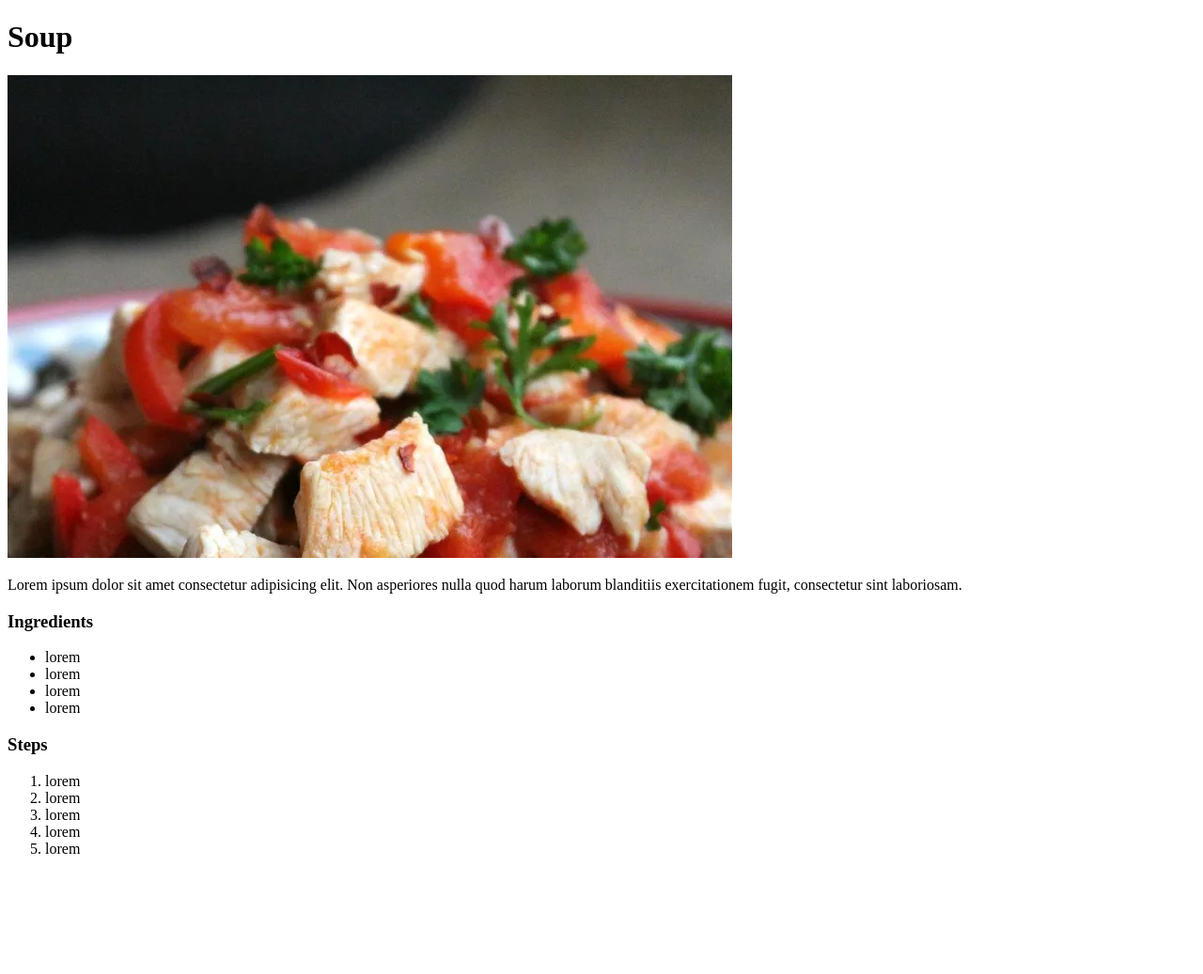
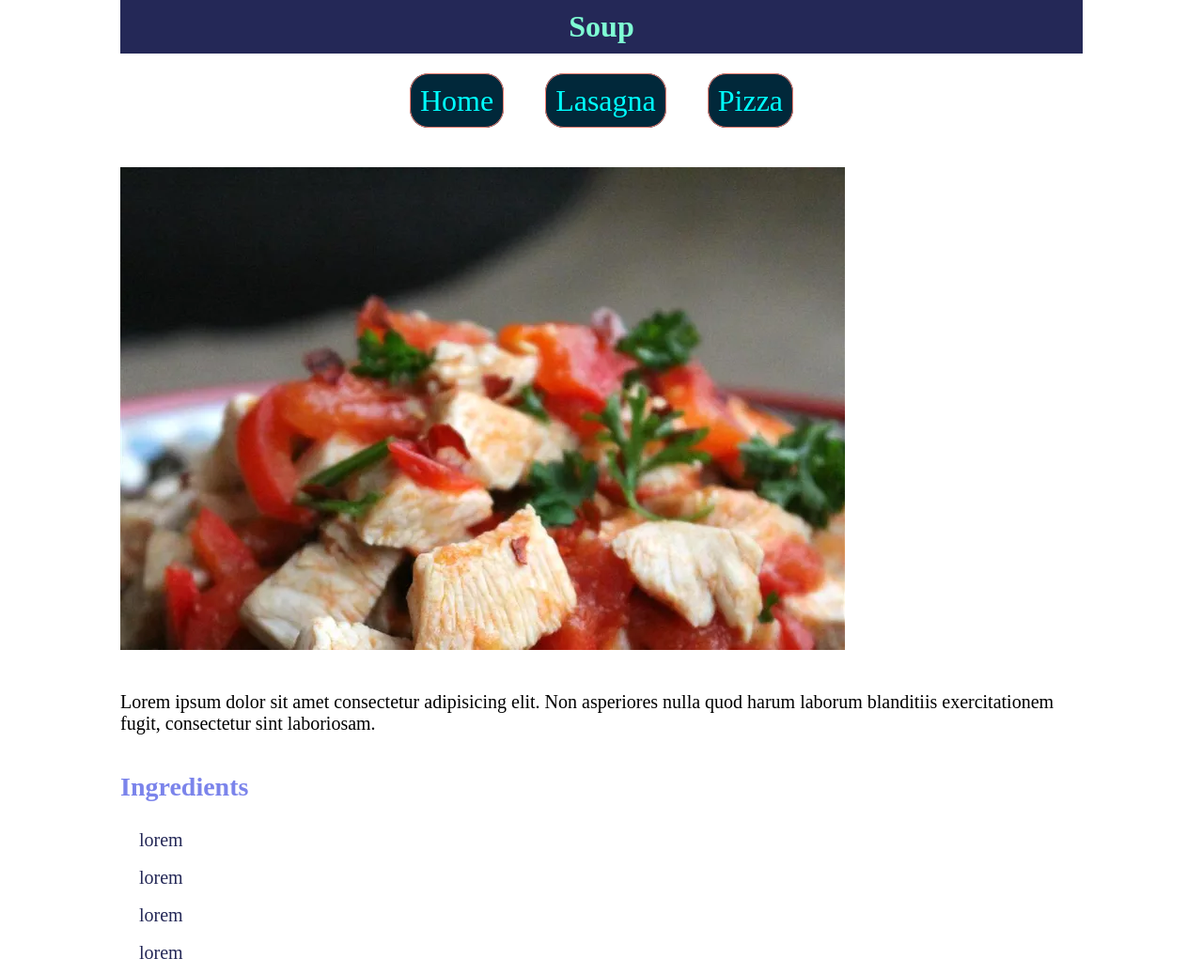
Before and after one commit to sanuarKhan/odin-recipes, a plain HTML site: page recipes/soup.html in a window 1280 px wide. Shown: the top 1037 px of the page at 94% size. Before the commit the page ends 929 px from the top, so only its background shows below. Drawn offline with Linux system fonts and the light colour scheme.

Commit message:
style added
avarage styled have added to all html files.

```diff
--- a/recipes/soup.html
+++ b/recipes/soup.html
@@ -4,20 +4,28 @@
     <meta charset="UTF-8">
     <meta name="viewport" content="width=device-width, initial-scale=1.0">
     <title>Soup</title>
+    <link rel="stylesheet" href="./styles.css">
 </head>
 <body>
-    <h1>Soup</h1>
-    <img src="/images/img1.webp" alt="">
-    <p>Lorem ipsum dolor sit amet consectetur adipisicing elit. Non asperiores nulla quod harum laborum blanditiis exercitationem fugit, consectetur sint laboriosam.</p>
-    <h3>Ingredients</h3>
-    <ul>
+    <div class="container">
+
+        <h1 class="title">Soup</h1>
+        <ul class="menuList">
+            <li><a href="../index.html">Home</a></li>
+            <li><a href="./lasagna.html">Lasagna</a></li>
+            <li><a href="./pizza.html">Pizza</a></li>
+        </ul>
+        <img class="foodImg" src="/images/img1.webp" alt="">
+        <p class="text">Lorem ipsum dolor sit amet consectetur adipisicing elit. Non asperiores nulla quod harum laborum blanditiis exercitationem fugit, consectetur sint laboriosam.</p>
+        <h3 class="secondary-title">Ingredients</h3>
+        <ul class="IngredientsList">
             <li>lorem</li>
             <li>lorem</li>
             <li>lorem</li>
             <li>lorem</li>
         </ul>
-    <h3>Steps</h3>
-    <ol>
+        <h3 class="secondary-title">Steps</h3>
+        <ol class="stepList">
             <li>lorem</li>
             <li>lorem</li>
             <li>lorem</li>
@@ -25,5 +33,7 @@
             <li>lorem</li>
 
         </ol>
+
+    </div>
 </body>
 </html>
--- /dev/null
+++ b/recipes/styles.css
@@ -0,0 +1,60 @@
+*{
+    margin: 0;
+    padding: 0;
+}
+.container{
+    width: 80%;
+    height: auto;
+    margin: 0 auto;
+}
+
+.title{
+    background: #242857;
+    color: #7fffd4;
+    text-align: center;
+    padding: 10px 0;
+}
+.foodImg{
+    text-align: center;
+    margin: 20px 0;
+
+}
+.text{
+    font-size: 20px;
+    padding: 20px 0;
+}
+.secondary-title{
+    font-size: 28px;
+    color: #7b84eb;
+    padding: 20px 0;
+}
+.IngredientsList, .stepList{
+    font-size: 20px;
+    color: #242857;
+    list-style: none;
+    line-height: 40px;
+    margin-left: 20px;
+
+}
+.menuList{
+    margin: 2em 0;
+    text-align: center;
+}
+.menuList li{
+    font-size: 2rem;
+    list-style: none;
+    display: inline;
+    padding: 20px;
+    margin-top: 10px;
+
+}
+.menuList li a{
+    text-decoration: none;
+    color: aqua;
+    border: 1px salmon solid;
+    padding: 10px;
+    background: #01283a;
+    text-align: center;
+    border-radius: 20px;
+
+}
```
Also changed, not shown: recipes/lasagna.html (+16 -7 lines), recipes/pizza.html (+17 -7 lines). Lines whose indentation alone changed are shown as unchanged.
